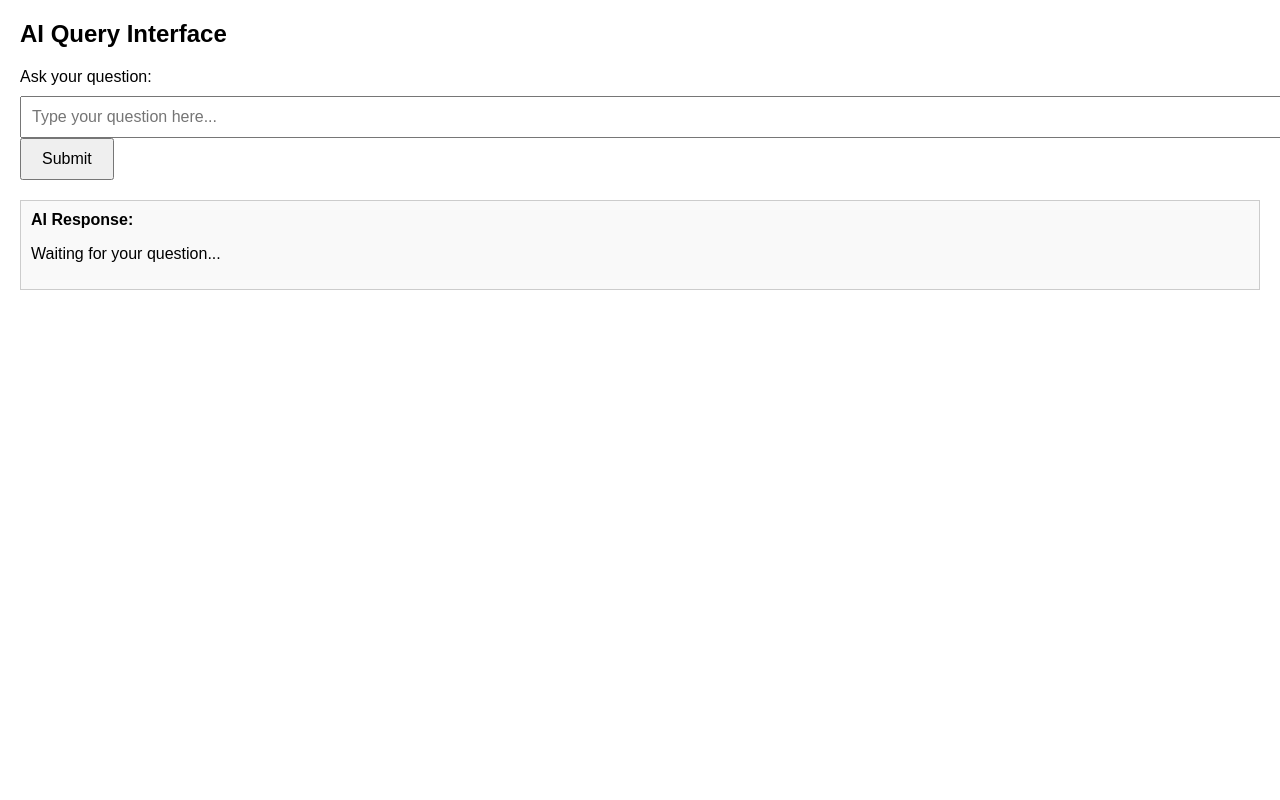
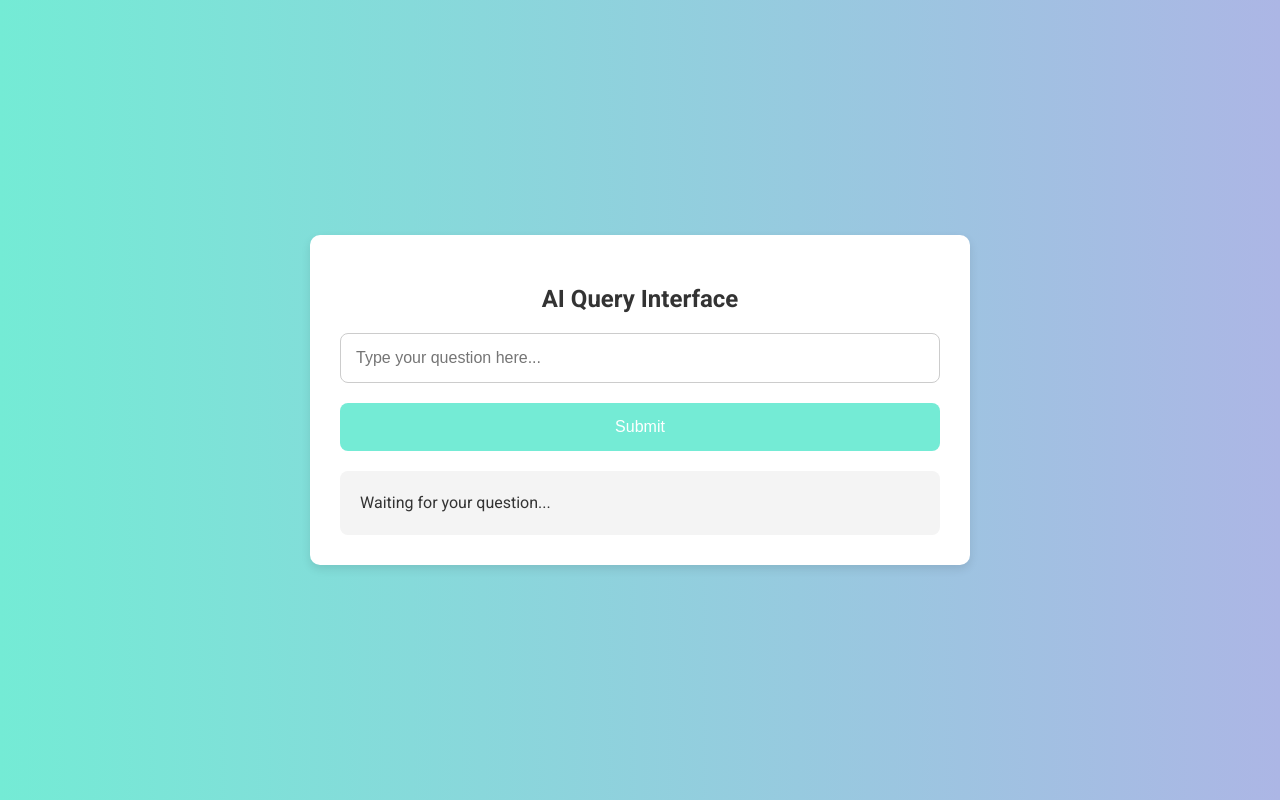
Before and after one commit to amcguffie1/AxxessAI, a website: page index.html in a window 1280 px wide. Drawn offline with Linux system fonts and the light colour scheme.

Commit message:
Updated form to connect to Heroku backend

```diff
--- a/index.html
+++ b/index.html
@@ -4,87 +4,120 @@
     <meta charset="UTF-8">
     <meta name="viewport" content="width=device-width, initial-scale=1.0">
     <title>AI Query Interface</title>
+    <!-- Google Fonts -->
+    <link href="https://fonts.googleapis.com/css2?family=Roboto:wght@400;500;700&display=swap" rel="stylesheet">
     <style>
         body {
-            font-family: Arial, sans-serif;
-            margin: 20px;
+            font-family: 'Roboto', sans-serif;
+            margin: 0;
+            padding: 0;
+            background: linear-gradient(to right, #74ebd5, #acb6e5);
+            display: flex;
+            justify-content: center;
+            align-items: center;
+            height: 100vh;
+            color: #333;
         }
-        #query-form {
+
+        .container {
+            background-color: #fff;
+            padding: 30px;
+            border-radius: 10px;
+            box-shadow: 0 4px 10px rgba(0, 0, 0, 0.1);
+            width: 100%;
+            max-width: 600px;
+        }
+
+        h2 {
+            text-align: center;
+            font-weight: 700;
             margin-bottom: 20px;
+            color: #333;
         }
-        #query {
-            width: 100%;
-            padding: 10px;
-            margin-top: 10px;
+
+        form {
+            display: flex;
+            flex-direction: column;
+        }
+
+        input[type="text"] {
+            padding: 15px;
             font-size: 16px;
+            border: 1px solid #ccc;
+            border-radius: 8px;
+            margin-bottom: 20px;
+            transition: border 0.3s ease;
         }
-        #submit-btn {
-            padding: 10px 20px;
+
+        input[type="text"]:focus {
+            border-color: #74ebd5;
+            outline: none;
+        }
+
+        button {
+            background-color: #74ebd5;
+            color: white;
+            border: none;
+            padding: 15px;
             font-size: 16px;
+            border-radius: 8px;
             cursor: pointer;
+            transition: background-color 0.3s ease;
+            font-weight: 500;
         }
+
+        button:hover {
+            background-color: #4ecdc4;
+        }
+
         #response {
             margin-top: 20px;
-            padding: 10px;
-            border: 1px solid #ccc;
-            background-color: #f9f9f9;
+            padding: 20px;
+            background-color: #f4f4f4;
+            border-radius: 8px;
+            font-size: 16px;
+            line-height: 1.5;
         }
     </style>
 </head>
 <body>
-
+    <div class="container">
         <h2>AI Query Interface</h2>
-<form id="query-form">
-    <label for="query">Ask your question:</label><br>
-    <input type="text" id="query" name="query" placeholder="Type your question here..." required>
-    <button type="submit" id="submit-btn">Submit</button>
+        <form id="query-form" action="#" method="POST">
+            <input type="text" id="query" placeholder="Type your question here..." required>
+            <button type="submit">Submit</button>
         </form>
-
-<div id="response">
-    <strong>AI Response:</strong>
-    <p id="response-text">Waiting for your question...</p>
+        <div id="response">Waiting for your question...</div>
     </div>
 
     <script>
-    document.getElementById('query-form').addEventListener('submit', async function(event) {
-        event.preventDefault();
+        document.getElementById('query-form').addEventListener('submit', async function (e) {
+            e.preventDefault();
+            const query = document.getElementById('query').value;
 
-        const query = document.getElementById('query').value;
-        document.getElementById('response-text').textContent = 'Processing your query...';
+            const responseDiv = document.getElementById('response');
+            responseDiv.textContent = 'Processing your request...';
 
-        try {
             const response = await fetch('https://axxess-ai-64eabfb90f4d.herokuapp.com/api/query', {
                 method: 'POST',
                 headers: {
-                    'Content-Type': 'application/json'
+                    'Content-Type': 'application/json',
                 },
-                body: JSON.stringify({ question: query })
+                body: JSON.stringify({
+                    question: query
+                })
             });
 
-            const data = await response.json();
-
-            // Handle the response dynamically, either the AI's answer or a fallback
-            let humanResponse;
-
-            if (data.answer) {
-                humanResponse = data.answer;  // Directly present the AI's response without extra phrasing
+            const result = await response.json();
+            if (result && result.answer) {
+                responseDiv.textContent = result.answer;
             } else {
-                // Use a random fallback response to avoid repetition
-                const fallbackResponses = [
-                    "I couldn’t find an exact answer for that. Can you try rephrasing?",
-                    "It looks like I don’t have enough information. Can you ask another way?",
-                    "I'm not sure I have the right info. Would you mind trying another question?"
-                ];
-                humanResponse = fallbackResponses[Math.floor(Math.random() * fallbackResponses.length)];
+                responseDiv.textContent = 'An error occurred while processing your request.';
             }
 
-            document.getElementById('response-text').textContent = humanResponse;
-        } catch (error) {
-            console.error('Error:', error);
-            document.getElementById('response-text').textContent = 'An error occurred while processing your request. Please try again later.';
-        }
+            // Clear the input field
+            document.getElementById('query').value = '';
         });
     </script>
-
 </body>
 </html>
```
Lines whose indentation alone changed are shown as unchanged.
